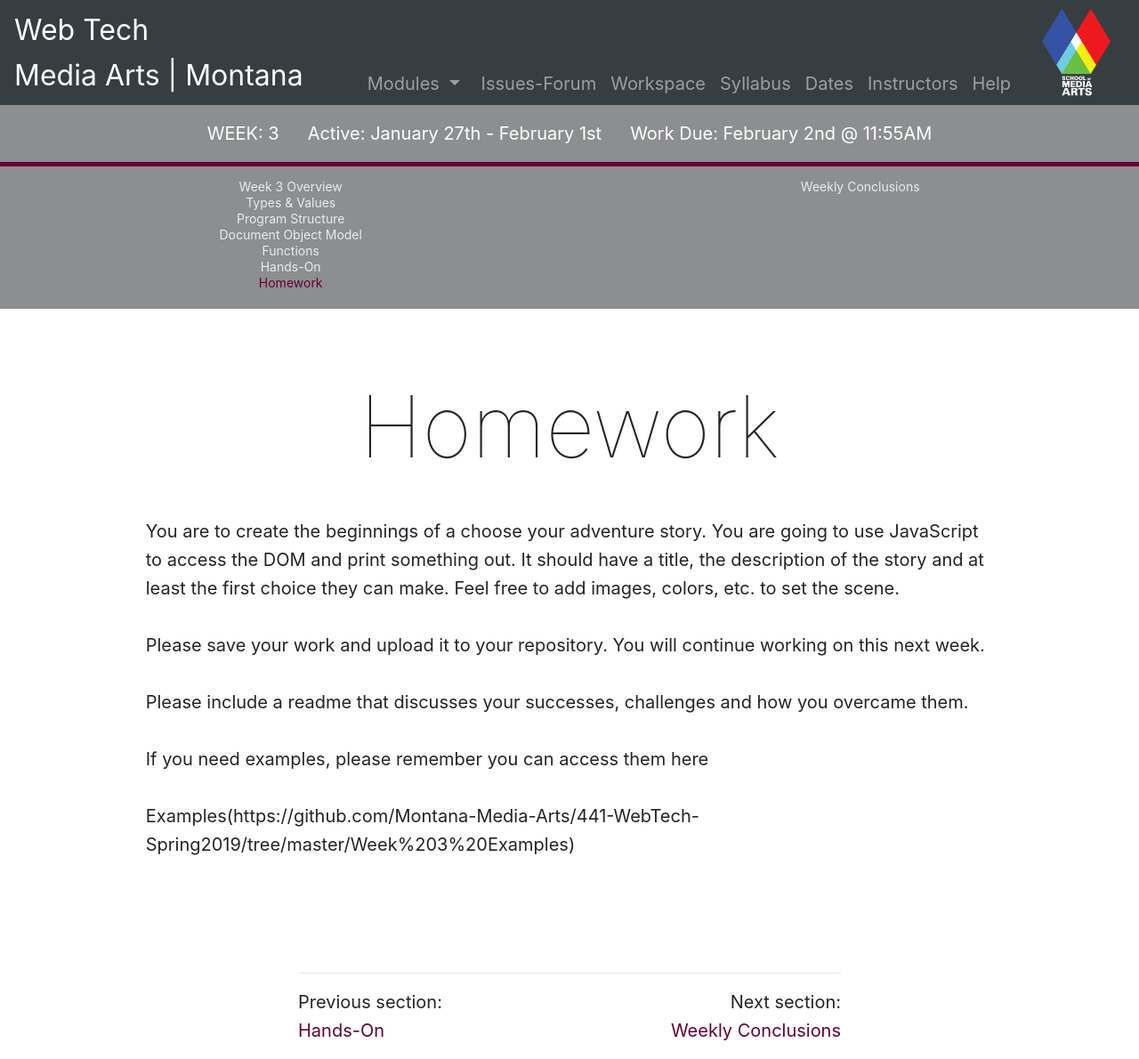
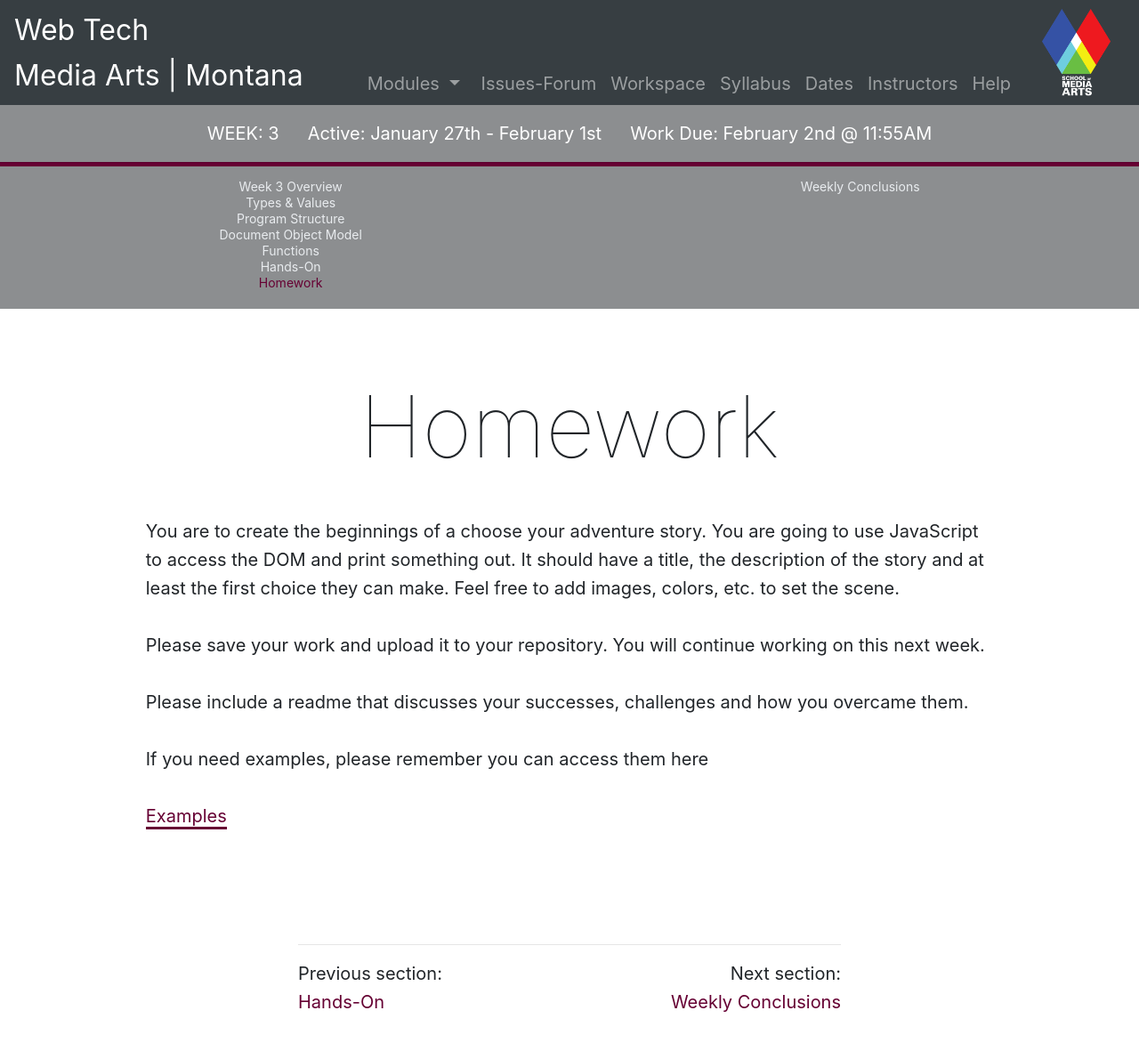
Before and after one commit to Montana-Media-Arts/441-web-tech-Spring2019-course, a Jekyll site: the page built from modules/week-3/_posts/2010-01-01-homework.md, in a window 1280 px wide. Shown: the whole page at 89% size. Built offline with Jekyll 4.4.1, drawn with Linux system fonts in a browser that asks for light colours; nearby versions of some CDN libraries; after the commit the page ends 1158 px from its top, so only the background shows below that.

Commit message:
updated the url

```diff
--- a/modules/week-3/_posts/2010-01-01-homework.md
+++ b/modules/week-3/_posts/2010-01-01-homework.md
@@ -14,4 +14,4 @@ Please include a readme that discusses your successes, challenges and how you ov
 
 If you need examples, please remember you can access them here
 
-Examples(https://github.com/Montana-Media-Arts/441-WebTech-Spring2019/tree/master/Week%203%20Examples)
+[Examples](https://github.com/Montana-Media-Arts/441-WebTech-Spring2019/tree/master/Week%203%20Examples)
```
